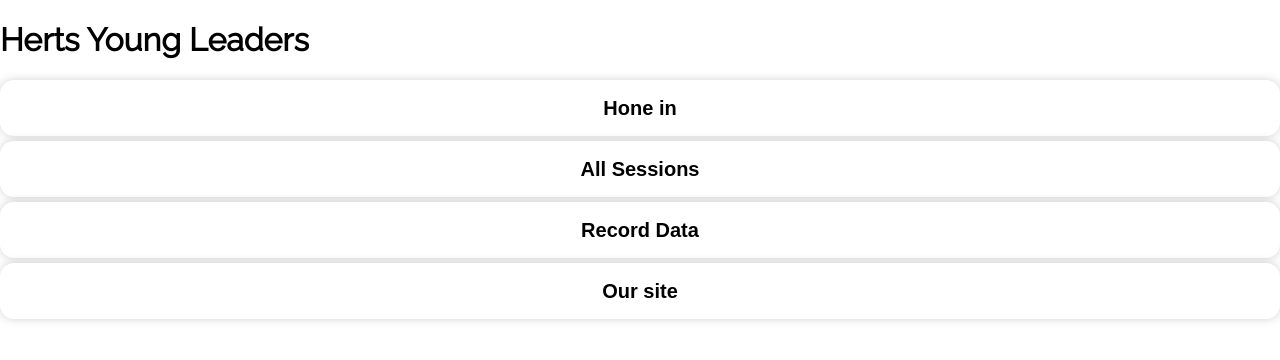
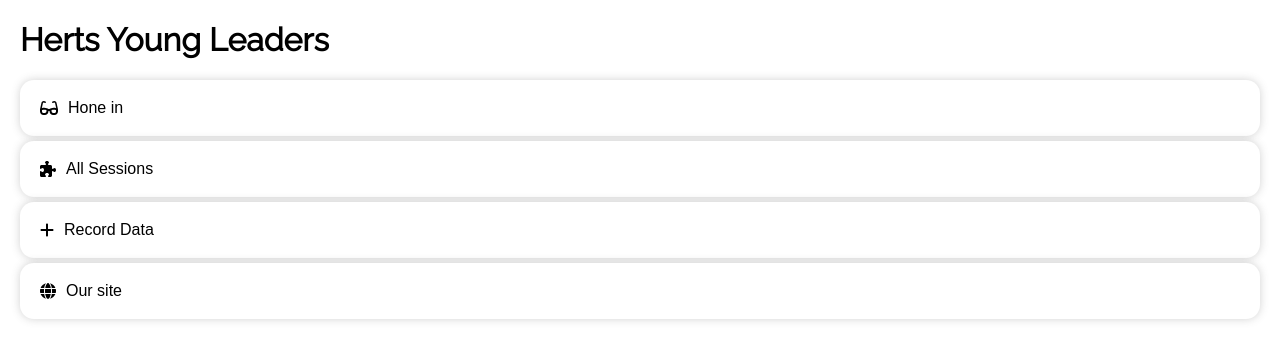
Before and after one commit to ChinyeluLyon/herts-young-leaders, a Next.js app: page / in a window 1280 px wide. Shown: the top 360 px of the page. Built offline with nearby package versions, Linux system fonts and the light colour scheme.

Commit message:
added fontawesome

```diff
--- a/components/Button/Button.styles.ts
+++ b/components/Button/Button.styles.ts
@@ -3,16 +3,19 @@
 export const Button = styled.button`
   width: 100%;
   border: none;
-  background-color: white;
   height: 56px;
   background: #ffffff;
   box-shadow: 0px 0px 8px #4d4d4d40;
   border-radius: 14px;
-  transition: transform 0.3s;
+  display: flex;
+  gap: 10px;
+  align-items: center;
+  padding-left: 20px;
+  transition: 0.3s;
 
   &:hover {
     cursor: pointer;
-    transform: scale(0.97);
-    transition: transform 0.3s;
+    background-color: #c2e2ff;
+    transition: 0.3s;
   }
 `;
--- a/components/Button/Button.tsx
+++ b/components/Button/Button.tsx
@@ -13,7 +13,7 @@
         }
       }}
     >
-      <h2>{children}</h2>
+      {children}
     </S.Button>
   );
 };
--- a/modules/Home/Home.styles.ts
+++ b/modules/Home/Home.styles.ts
@@ -1,4 +1,8 @@
 import styled from "styled-components";
+
+export const HomeWrapper = styled.div`
+  margin: 20px;
+`;
 
 export const ButtonWrapper = styled.div`
   display: flex;
--- a/modules/Home/Home.tsx
+++ b/modules/Home/Home.tsx
@@ -1,9 +1,16 @@
+import * as S from "./Home.styles";
+import { FontAwesomeIcon } from "@fortawesome/react-fontawesome";
+import {
+  faGlasses,
+  faGlobe,
+  faPlus,
+  faPuzzlePiece,
+} from "@fortawesome/free-solid-svg-icons";
 import Button from "../../components/Button/Button";
-import * as S from './Home.styles'
 
 const HomeModule = () => {
   return (
-    <div>
+    <S.HomeWrapper>
       <h1>Herts Young Leaders</h1>
       <S.ButtonWrapper>
         <Button
@@ -11,6 +18,7 @@
             console.log(ev);
           }}
         >
+          <FontAwesomeIcon icon={faGlasses} />
           Hone in
         </Button>
         <Button
@@ -18,6 +26,7 @@
             console.log(ev);
           }}
         >
+          <FontAwesomeIcon icon={faPuzzlePiece} />
           All Sessions
         </Button>
         <Button
@@ -25,6 +34,7 @@
             console.log(ev);
           }}
         >
+          <FontAwesomeIcon icon={faPlus} />
           Record Data
         </Button>
         <Button
@@ -32,10 +42,11 @@
             console.log(ev);
           }}
         >
+          <FontAwesomeIcon icon={faGlobe} />
           Our site
         </Button>
       </S.ButtonWrapper>
-    </div>
+    </S.HomeWrapper>
   );
 };
 
--- a/package.json
+++ b/package.json
@@ -9,6 +9,10 @@
     "lint": "next lint"
   },
   "dependencies": {
+    "@fortawesome/fontawesome-svg-core": "^6.1.2",
+    "@fortawesome/free-regular-svg-icons": "^6.1.2",
+    "@fortawesome/free-solid-svg-icons": "^6.1.2",
+    "@fortawesome/react-fontawesome": "^0.2.0",
     "next": "12.2.5",
     "react": "18.2.0",
     "react-dom": "18.2.0",
--- a/styles/globals.css
+++ b/styles/globals.css
@@ -4,6 +4,11 @@
   margin: 0;
   font-family: Raleway, -apple-system, BlinkMacSystemFont, Segoe UI, Roboto, Oxygen,
     Ubuntu, Cantarell, Fira Sans, Droid Sans, Helvetica Neue, sans-serif;
+
+}
+
+button {
+  font-size: 16px;
 }
 
 a {
```
Also changed, not shown: 2 other files (tests, documents, lock files or other folders). Lines whose indentation alone changed are shown as unchanged.
